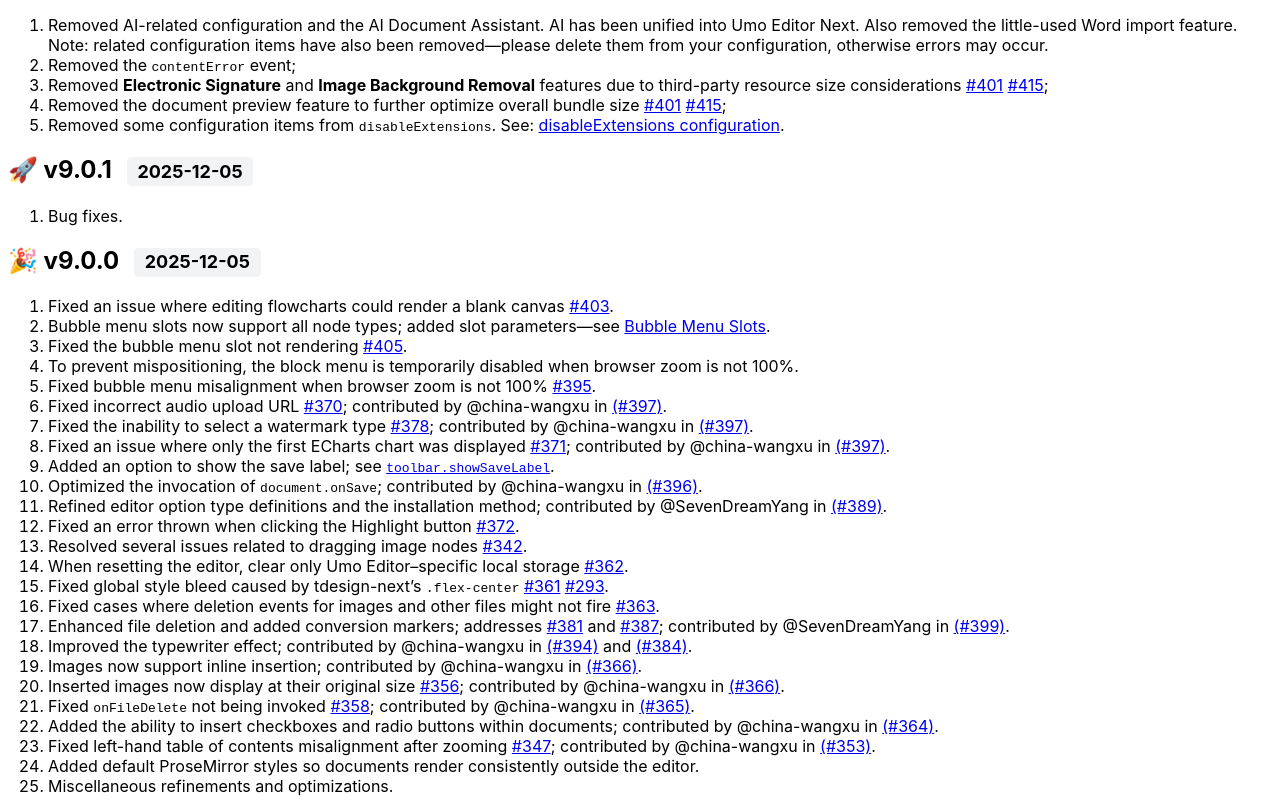
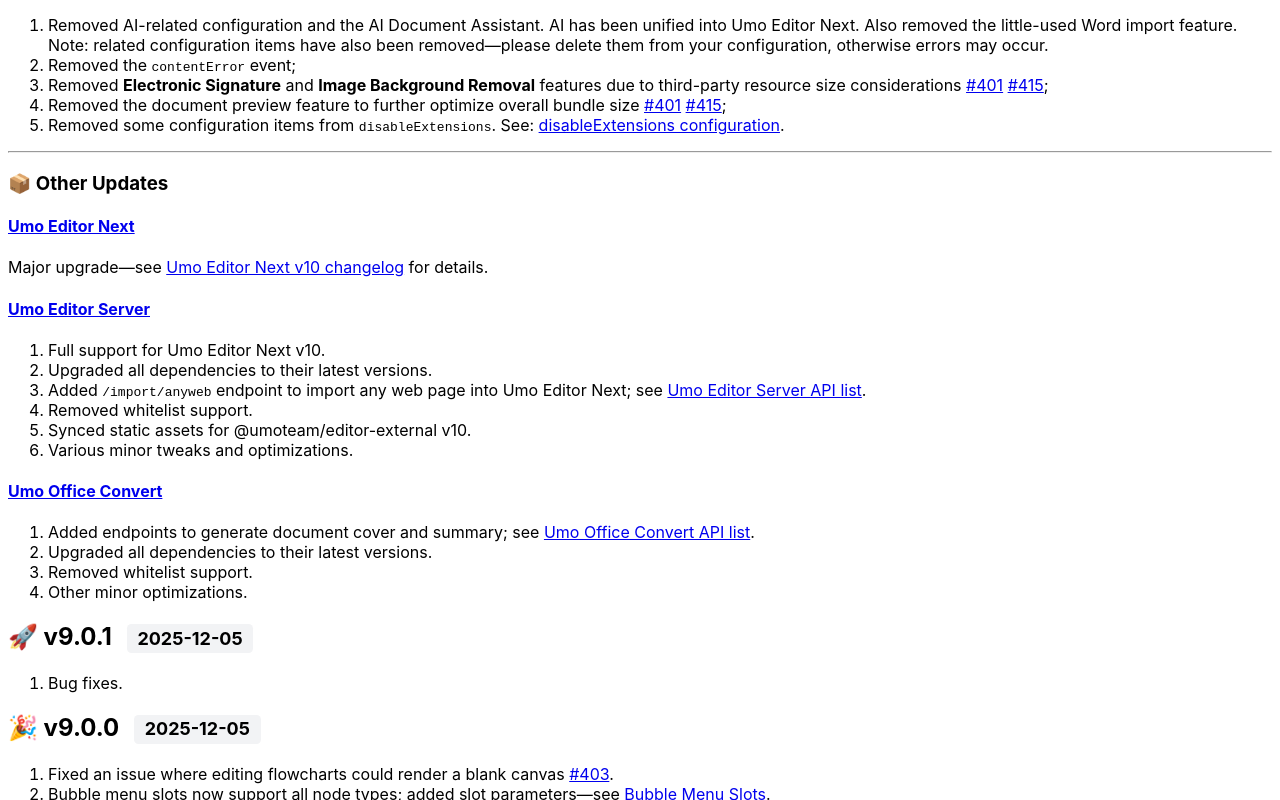
Before and after one commit to umodoc/docs, a Next.js app: page /en/docs/editor/changelog in a window 1280 px wide. Shown: the part 2000-2800 px from the top of the page. Built offline with nearby package versions, Linux system fonts and the light colour scheme.

Commit message:
完善文档

```diff
--- a/pages/cn/docs/next/changelog.mdx
+++ b/pages/cn/docs/next/changelog.mdx
@@ -11,12 +11,11 @@ import { Callout } from 'nextra/components'
 ## 🎉 v10.0.0
 
 <Callout type="info" emoji="❗">
-  本次更新是一次**里程碑式的大版本升级**。Umo Editor Next 底层代码已无痛迁移至 Tiptap v3 最新版本，所有扩展也同时升级到了 v3 最新版本，同时移除了对所有 Pro 扩展的引用，并对整体代码进行了系统性重构。配套的 Umo Editor Server 也同步更新到了 v10 版本。
+本次更新是一次**里程碑式的大版本升级**。Umo Editor Next 底层代码已无痛迁移至 Tiptap v3 最新版本，所有扩展也同时升级到了 v3 最新版本，同时移除了对所有 Pro 扩展的引用，并对整体代码进行了系统性重构。配套的 Umo Editor Server 也同步更新到了 v10 版本。
 
 本次更新经历了 300 多次代码提交，优化和修复了大量的问题，推荐所有用户升级。
 
 需要注意的是，如果您需要升级到 v10，`cdnUrl` 配置所引用的 [`@umoteam/editor-external`](https://www.npmjs.com/package/@umoteam/editor-external) CDN 资源也需要升级到 v10。
-
 </Callout>
 
 ### 重磅升级
--- a/pages/en/docs/editor/changelog.mdx
+++ b/pages/en/docs/editor/changelog.mdx
@@ -14,9 +14,9 @@ Umo Editor Next's changelog can be found at: https://dev.umodoc.com/en/docs/next
 ## 🎉 v10.0.0 <Badge>2026-02-10</Badge>
 
 <Callout type="info" emoji="❗">
-  This update is a **milestone major upgrade**. Without breaking existing configurations or usage patterns, Umo Editor’s core codebase has been smoothly migrated to the **latest Tiptap v3**, and all extensions have been upgraded to the latest v3 versions. At the same time, we removed all references to Pro extensions and performed a systematic refactor of the overall codebase.
+This update is a **milestone major upgrade**. Without breaking existing configurations or usage patterns, Umo Editor’s core codebase has been smoothly migrated to the **latest Tiptap v3**, and all extensions have been upgraded to the latest v3 versions. At the same time, we removed all references to Pro extensions and performed a systematic refactor of the overall codebase.
 
-  This upgrade not only significantly **reduces bundle size** and **improves loading and editing performance for large documents**, but also lays a more solid foundation for future feature expansion and long-term maintenance. **We strongly recommend all users upgrade.**
+This upgrade not only significantly **reduces bundle size** and **improves loading and editing performance for large documents**, but also lays a more solid foundation for future feature expansion and long-term maintenance. **We strongly recommend all users upgrade.**
 
 Note: If you are upgrading to v10, the synchronized `cdnUrl` configuration that references [`@umoteam/editor-external`](https://www.npmjs.com/package/@umoteam/editor-external) CDN resources must also be upgraded to v10.
 
@@ -115,6 +115,30 @@ Note: If you are upgrading to v10, the synchronized `cdnUrl` configuration that
 3. Removed **Electronic Signature** and **Image Background Removal** features due to third-party resource size considerations [#401](https://github.com/umodoc/editor/issues/401) [#415](https://github.com/umodoc/editor/issues/415);
 4. Removed the document preview feature to further optimize overall bundle size [#401](https://github.com/umodoc/editor/issues/401) [#415](https://github.com/umodoc/editor/issues/415);
 5. Removed some configuration items from `disableExtensions`. See: [disableExtensions configuration](./options/extensions).
+
+---
+
+### 📦 Other Updates
+
+#### [Umo Editor Next](../next)
+
+Major upgrade—see [Umo Editor Next v10 changelog](../next/changelog#-v1000) for details.
+
+#### [Umo Editor Server](../server)
+
+1. Full support for Umo Editor Next v10.
+2. Upgraded all dependencies to their latest versions.
+3. Added `/import/anyweb` endpoint to import any web page into Umo Editor Next; see [Umo Editor Server API list](../server/api#document-importexport).
+4. Removed whitelist support.
+5. Synced static assets for @umoteam/editor-external v10.
+6. Various minor tweaks and optimizations.
+
+#### [Umo Office Convert](../office-convert)
+
+1. Added endpoints to generate document cover and summary; see [Umo Office Convert API list](../office-convert/api#6-get-file-cover-by-task-id).
+2. Upgraded all dependencies to their latest versions.
+3. Removed whitelist support.
+4. Other minor optimizations.
 
 ## 🚀 v9.0.1 <Badge>2025-12-05</Badge>
 
--- a/pages/en/docs/next/changelog.mdx
+++ b/pages/en/docs/next/changelog.mdx
@@ -11,7 +11,7 @@ import { Callout } from 'nextra/components'
 ## 🎉 v10.0.0
 
 <Callout type="info" emoji="❗">
-  This update is a **milestone major release**. Umo Editor Next has been seamlessly upgraded to the latest Tiptap v3, and all extensions have also been upgraded to their v3 versions. At the same time, all references to Pro extensions have been removed, and the overall codebase has been systematically refactored. The companion Umo Editor Server has also been updated to v10.
+This update is a **milestone major release**. Umo Editor Next has been seamlessly upgraded to the latest Tiptap v3, and all extensions have also been upgraded to their v3 versions. At the same time, all references to Pro extensions have been removed, and the overall codebase has been systematically refactored. The companion Umo Editor Server has also been updated to v10.
 
 This update includes over 300 commits, with numerous optimizations and bug fixes. All users are recommended to upgrade.
 
```
Also changed, not shown: pages/cn/docs/editor/changelog.mdx (+24 -0 lines).
